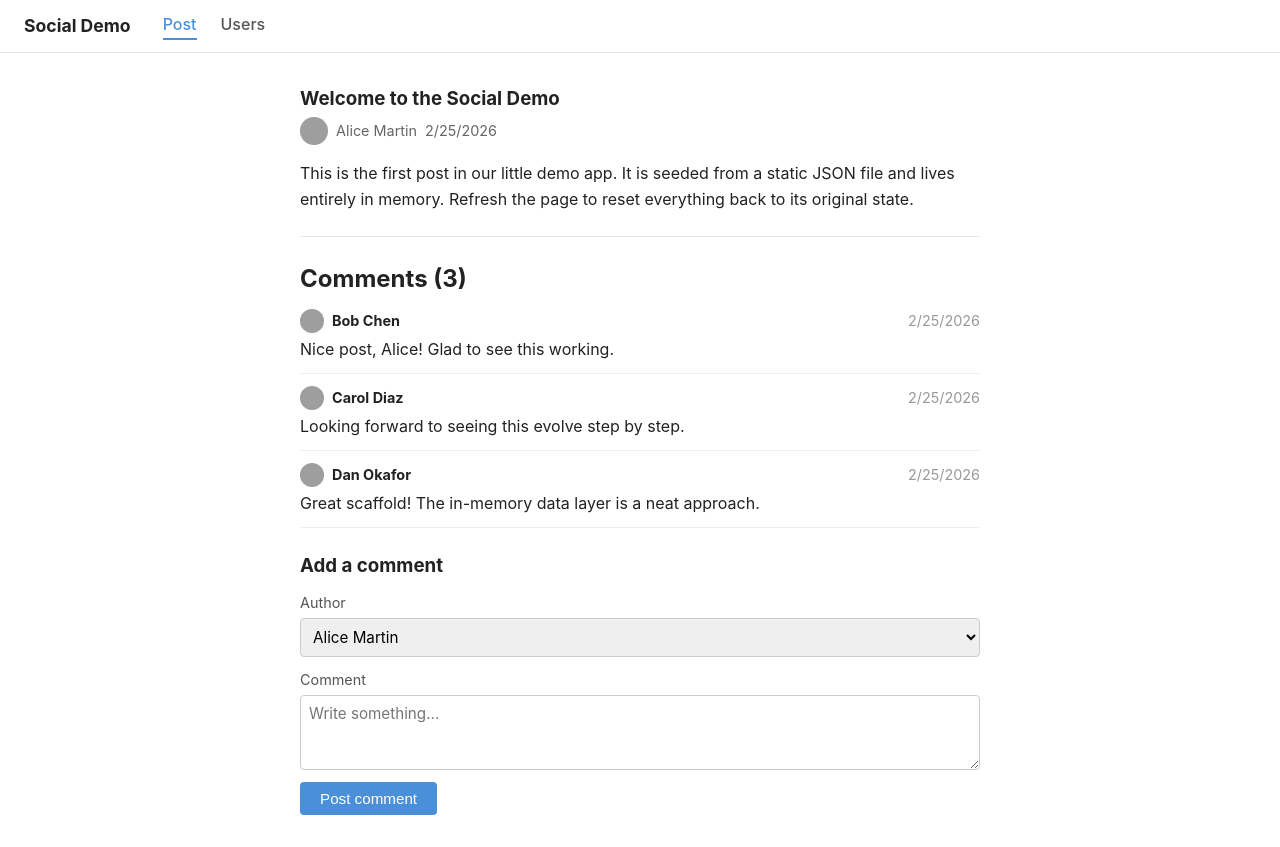
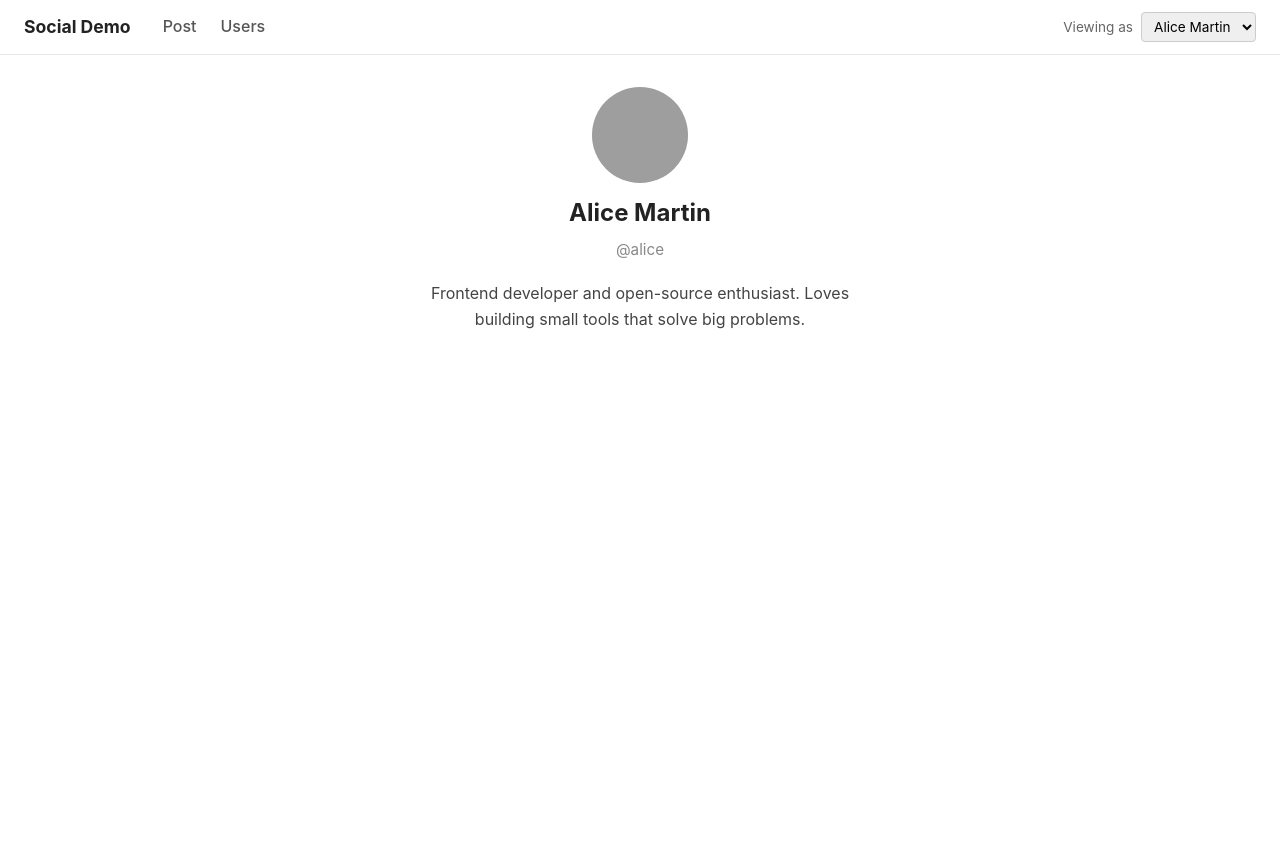
Before and after one commit to mooeypoo/experiment-genai-localization, a Vue app: page /#/users/user-1 in a window 1280 px wide. Before the commit this address led to /#/post/post-1. After the commit the page ends 800 px from the top, so only its background shows below. Built offline with nearby package versions, Linux system fonts and the light colour scheme; grey boxes are pictures that could not be loaded.

Commit message:
step-03: Viewing-as selector and comment creation

```diff
--- a/src/components/AppHeader.vue
+++ b/src/components/AppHeader.vue
@@ -1,11 +1,28 @@
 <script setup>
 import NavBar from './NavBar.vue'
+import { getUsers, currentUser, setCurrentUser } from '../data/store.js'
+
+const users = getUsers()
+
+function onUserChange(event) {
+  setCurrentUser(event.target.value)
+}
 </script>
 
 <template>
   <header class="app-header">
     <span class="brand">Social Demo</span>
     <NavBar />
+    <div class="viewing-as">
+      <label>
+        Viewing as
+        <select :value="currentUser?.id" @change="onUserChange">
+          <option v-for="user in users" :key="user.id" :value="user.id">
+            {{ user.name }}
+          </option>
+        </select>
+      </label>
+    </div>
   </header>
 </template>
 
@@ -23,4 +40,24 @@ import NavBar from './NavBar.vue'
   font-size: 1.1rem;
   color: #222;
 }
+
+.viewing-as {
+  margin-left: auto;
+}
+
+.viewing-as label {
+  display: flex;
+  align-items: center;
+  gap: 0.5rem;
+  font-size: 0.85rem;
+  color: #666;
+}
+
+.viewing-as select {
+  padding: 0.3rem 0.5rem;
+  font-size: 0.85rem;
+  border: 1px solid #ccc;
+  border-radius: 4px;
+  font-family: inherit;
+}
 </style>
--- a/src/components/CommentForm.vue
+++ b/src/components/CommentForm.vue
@@ -1,37 +1,35 @@
 <script setup>
 import { ref } from 'vue'
-import { getUsers, createComment } from '../data/store.js'
+import { currentUser, createComment } from '../data/store.js'
 
 const props = defineProps({
   postId: { type: String, required: true },
 })
 
-const users = getUsers()
-const authorId = ref(users[0]?.id ?? '')
 const body = ref('')
+const errors = ref([])
 
 function submit() {
-  if (!body.value.trim() || !authorId.value) return
-  createComment({
+  const result = createComment({
     postId: props.postId,
-    authorId: authorId.value,
-    body: body.value.trim(),
+    body: body.value,
   })
-  body.value = ''
+  errors.value = result.errors
+  if (result.comment) {
+    body.value = ''
+  }
 }
 </script>
 
 <template>
   <form class="comment-form" @submit.prevent="submit">
     <h3>Add a comment</h3>
-    <label>
-      Author
-      <select v-model="authorId">
-        <option v-for="user in users" :key="user.id" :value="user.id">
-          {{ user.name }}
-        </option>
-      </select>
-    </label>
+    <p v-if="currentUser" class="posting-as">
+      Posting as <strong>{{ currentUser.name }}</strong>
+    </p>
+    <ul v-if="errors.length" class="error-list">
+      <li v-for="(err, i) in errors" :key="i">{{ err }}</li>
+    </ul>
     <label>
       Comment
       <textarea v-model="body" rows="3" placeholder="Write something..." />
@@ -49,6 +47,23 @@ function submit() {
   margin-bottom: 0.75rem;
 }
 
+.posting-as {
+  font-size: 0.9rem;
+  color: #555;
+  margin-bottom: 0.75rem;
+}
+
+.error-list {
+  list-style: none;
+  padding: 0.5rem 0.75rem;
+  margin-bottom: 0.75rem;
+  background: #fff0f0;
+  border: 1px solid #e8c0c0;
+  border-radius: 4px;
+  color: #b33;
+  font-size: 0.9rem;
+}
+
 .comment-form label {
   display: block;
   margin-bottom: 0.75rem;
@@ -56,7 +71,6 @@ function submit() {
   color: #555;
 }
 
-.comment-form select,
 .comment-form textarea {
   display: block;
   width: 100%;
--- a/src/data/store.js
+++ b/src/data/store.js
@@ -1,4 +1,4 @@
-import { reactive } from 'vue'
+import { reactive, ref, computed } from 'vue'
 import seedData from './seed.json'
 
 function freshState() {
@@ -6,6 +6,17 @@ function freshState() {
 }
 
 const state = reactive(freshState())
+
+const currentUserId = ref(state.users[0]?.id ?? null)
+
+export const currentUser = computed(() =>
+  state.users.find((u) => u.id === currentUserId.value) ?? null
+)
+
+export function setCurrentUser(id) {
+  if (!state.users.find((u) => u.id === id)) return
+  currentUserId.value = id
+}
 
 let nextId = 1000
 
@@ -41,14 +52,28 @@ export function createUser({ name, username, bio = '' }) {
   return user
 }
 
-export function createComment({ postId, authorId, body }) {
+export function createComment({ postId, body }) {
+  const errors = []
+
+  if (!currentUserId.value) {
+    errors.push('No user selected.')
+  }
+  if (!body || !body.trim()) {
+    errors.push('Comment cannot be empty.')
+  }
+  if (postId && !state.posts.find((p) => p.id === postId)) {
+    errors.push('Post not found.')
+  }
+
+  if (errors.length) return { comment: null, errors }
+
   const comment = {
     id: uid('comment'),
     postId,
-    authorId,
-    body,
+    authorId: currentUserId.value,
+    body: body.trim(),
     createdAt: new Date().toISOString(),
   }
   state.comments.push(comment)
-  return comment
+  return { comment, errors: [] }
 }
```
Also changed, not shown: 2 other files (tests, documents, lock files or other folders).
